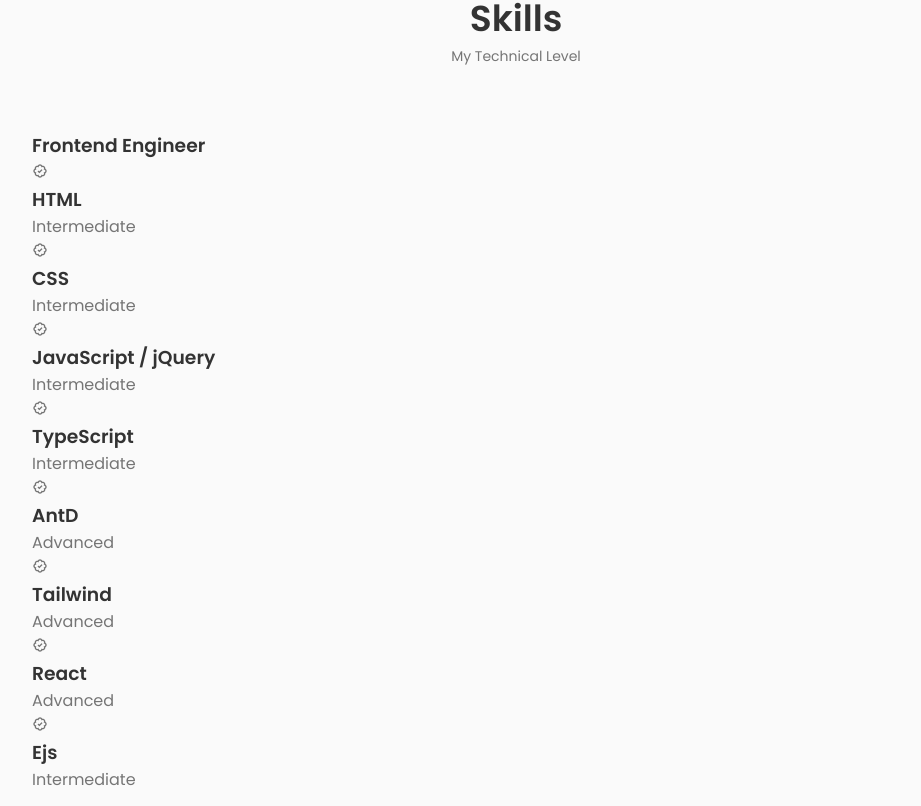
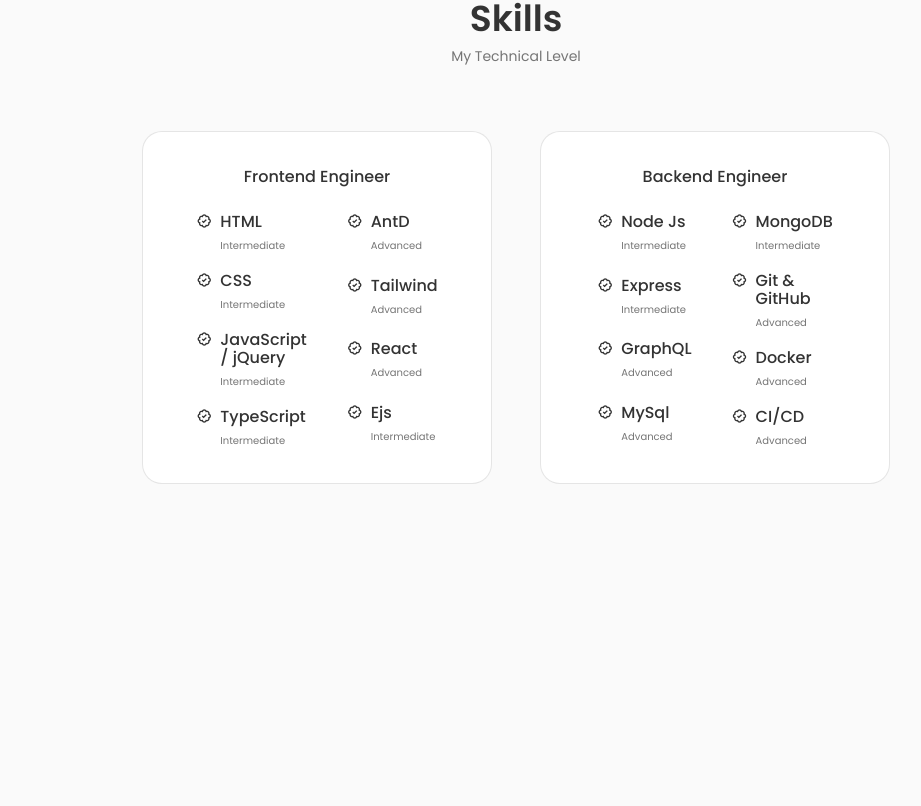
Before and after one commit to Nixhazel/React-Portfolio-V1, a React (Create React App) app in the folder portfolio/: page / in a window 1280 px wide. Shown: the part 1534-2340 px from the top of the page, without its empty margins (124-1045 px from the left). After the commit the page ends 2050 px from the top, so only its background shows below. Built offline with nearby package versions, Linux system fonts and the light colour scheme.

Commit message:
styled skills section

```diff
--- a/portfolio/src/components/skills/Backend.jsx
+++ b/portfolio/src/components/skills/Backend.jsx
@@ -49,7 +49,7 @@
 						<i class='bx bx-badge-check'></i>
 
 						<div>
-							<h3 className='skills__name'>MongoDB/Mongoose</h3>
+							<h3 className='skills__name'>MongoDB</h3>
 							<span className='skills__level'>Intermediate</span>
 						</div>
 					</div>
--- a/portfolio/src/components/skills/skills.css
+++ b/portfolio/src/components/skills/skills.css
@@ -0,0 +1,68 @@
+.skills__container {
+    grid-template-columns: repeat(2, 350px);
+    column-gap: 3rem;
+    justify-content: center;
+}
+
+.skills__content {
+    background-color: var(--container-color);
+    border: 1px solid rgba(0, 0, 0, 0.1);
+    padding: 2rem 4rem;
+    border-radius: 1.25rem;
+}
+
+.skills__title {
+    font-size: var(--normal-font-size);
+    font-weight: var(--font-medium);
+    text-align: center;
+    margin-bottom: var(--mb-1-5);
+}
+
+.skills__box {
+    display: flex;
+    justify-content: center;
+    column-gap: 2.5rem;
+}
+
+.skills__group {
+    display: grid;
+    align-items: flex-start;
+    row-gap: 1rem;
+}
+
+.skills__data {
+    display: flex;
+    column-gap: 0.5rem;
+}
+
+.skills .bx-badge-check {
+    font-size: 1rem;
+    color: var(--title-color);
+}
+
+.skills__name {
+    font-size: var(--normal-font-size);
+    font-weight: var(--font-medium);
+    line-height: 18px;
+}
+
+.skills__level {
+    font-size: var(--tiny-font-size);
+}
+
+/*=============== BREAKPOINTS ===============*/
+/* For large devices */
+@media screen and (max-width: 992px) {
+}
+
+/* For medium devices */
+@media screen and (max-width: 768px) {
+}
+
+@media screen and (max-width: 576px) {
+}
+
+/* For small devices */
+@media screen and (max-width: 350px) {
+
+}
```
